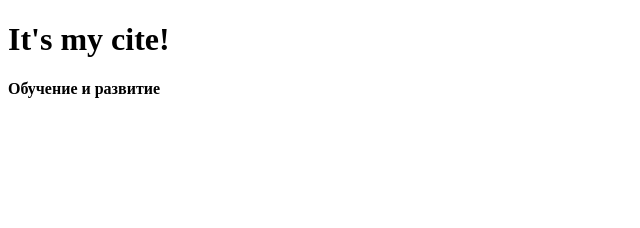
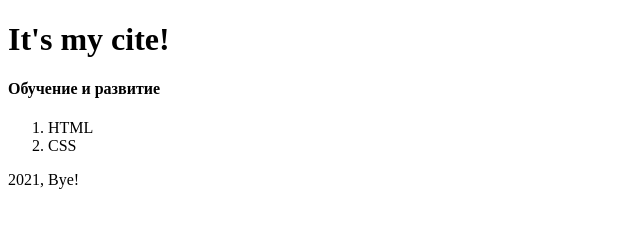
Before and after one commit to whoisyuliya/my-first-website, a plain HTML site: page title.html in a window 1280 px wide. Shown: the whole page, without its empty margins (0-640 px from the left). Drawn offline with Linux system fonts and the light colour scheme.

Commit message:
Добавлен подвал и список

```diff
--- a/title.html
+++ b/title.html
@@ -9,5 +9,12 @@
 <body>
  <h1> It's my cite! </h1>
  <h4> Обучение и развитие </h4>
+  <ol>
+    <li>HTML</li>
+    <li>CSS</li>
+  </ol>
+ <footer>
+ 2021, Bye!
+</footer>
 </body>
 </html>
```
